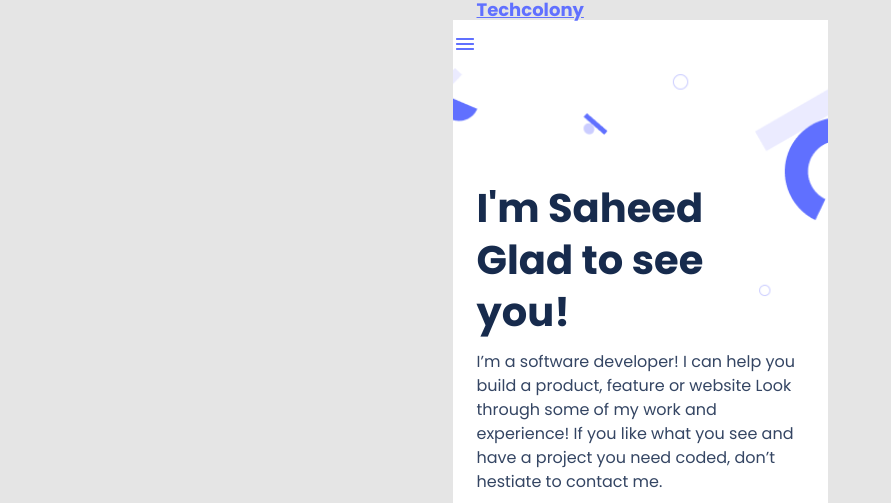
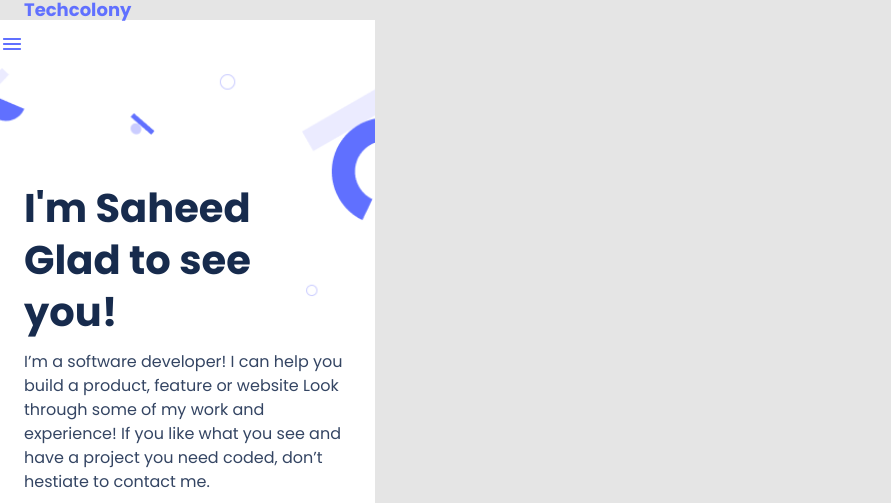
Before and after one commit to Techcolony/Portfolio-Project, a website: page index.html in a window 1280 px wide. Shown: the top 503 px of the page, without its empty margins (0-891 px from the left). Drawn offline with Linux system fonts and the light colour scheme.

Commit message:
updated css file

```diff
--- a/style.css
+++ b/style.css
@@ -6,13 +6,7 @@
 }
 
 body {
-  position: relative;
   background: #e5e5e5;
-  display: flex;
-  flex-direction: column;
-  align-items: center;
-  overflow-x: hidden;
-  min-height: 48rem;
 }
 
 .nav-bar {
@@ -38,6 +32,10 @@ body {
   color: #6070ff;
 }
 
+a {
+  text-decoration: none;
+}
+
 .drop-bar {
   margin-right: 2.25rem;
 }
@@ -53,6 +51,7 @@ body {
   background-image: url(/icons-images/header-shapes.png);
   background-size: cover;
   background-color: #fff;
+  border-radius: 0 0 0 70px;
 }
 
 .social-media-icon {
```
